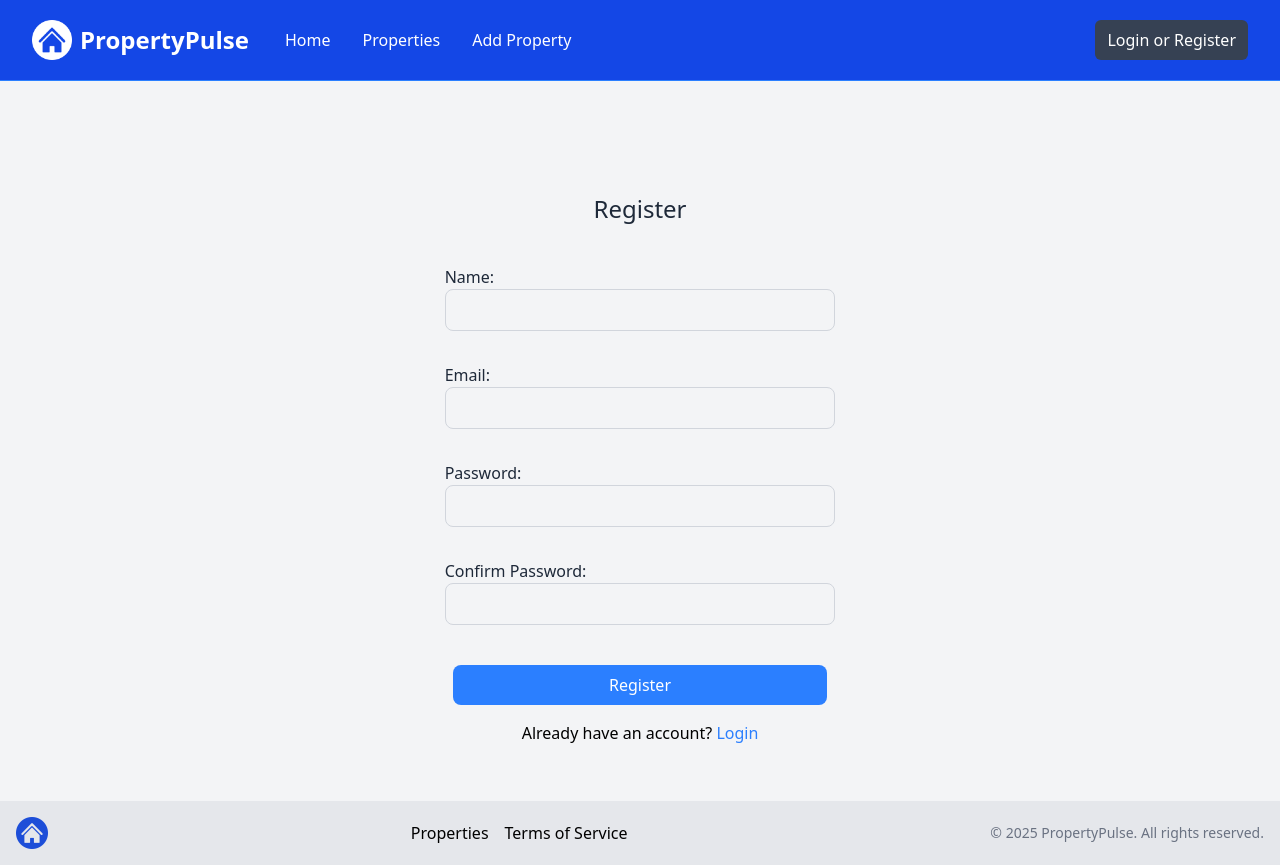
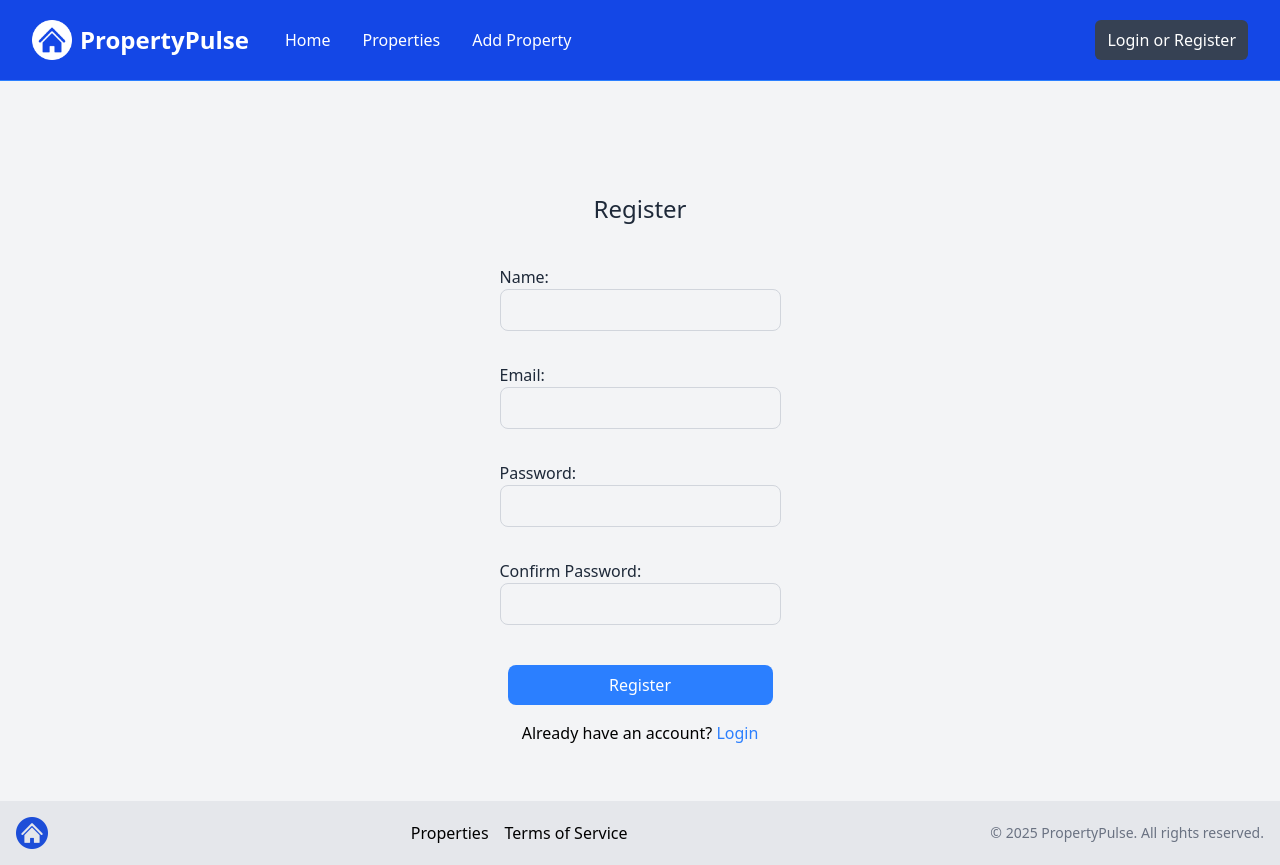
Before and after one commit to fanischam/property-pulse, a Next.js app: page /register in a window 1280 px wide. Built offline with nearby package versions, Linux system fonts and the light colour scheme.

Commit message:
Created user registration logic

```diff
--- a/app/actions/auth.ts
+++ b/app/actions/auth.ts
@@ -1,43 +1,79 @@
+'use server';
+
 import User from '@/models/User';
-import { SignUpFormSchema } from '../lib/definitions';
+import { FormState, SignUpFormSchema } from '../lib/definitions';
+import connectDb from '@/config/database';
+import { z } from 'zod';
 
-export const registerUser = async (formData: FormData) => {
-  const validatedFields = SignUpFormSchema.safeParse({
-    name: formData.get('name'),
-    email: formData.get('email'),
-    password: formData.get('password'),
-    confirmPassword: formData.get('confirmPassword'),
+export const registerUser = async (
+  _prevState: FormState,
+  formData: FormData
+): Promise<FormState> => {
+  await connectDb();
+
+  const name = String(formData.get('name') ?? '');
+  const email = String(formData.get('email') ?? '');
+  const password = String(formData.get('password') ?? '');
+  const confirmPassword = String(formData.get('confirmPassword') ?? '');
+
+  const parsed = SignUpFormSchema.safeParse({
+    name,
+    email,
+    password,
+    confirmPassword,
   });
 
-  if (!validatedFields.success) {
+  if (!parsed.success) {
+    console.log(`Parsed: ${JSON.stringify(parsed)}`);
+    const { fieldErrors, formErrors } = z.flattenError(parsed.error);
+
     return {
-      errors: validatedFields.error.flatten().fieldErrors,
+      status: 400,
+      message: formErrors[0] ?? 'Account creation failed.',
+      errors: fieldErrors,
+      fields: { name, email },
     };
   }
 
   try {
+    const {
+      name: username,
+      email: emailValue,
+      password: passwordValue,
+    } = parsed.data;
+
     const existingUser = await User.findOne({
-      email: validatedFields.data.email,
+      $or: [{ email: emailValue }, { username }],
     });
 
     if (existingUser) {
+      const errors: FormState['errors'] = {};
+      if (existingUser.email === emailValue)
+        errors.email = ['Email is already in use'];
+      if (existingUser.username === username)
+        errors.name = ['Username is already taken'];
+
       return {
-        errors: {
-          email: ['Email is already in use'],
-        },
+        status: 409,
+        message: 'User already exists.',
+        errors,
+        fields: { name: username, email: emailValue },
       };
     }
 
     await User.create({
-      username: validatedFields.data.name,
-      email: validatedFields.data.email,
-      password: validatedFields.data.password,
+      username,
+      email: emailValue,
+      password: passwordValue,
     });
-  } catch (err: unknown) {
-    console.error('Failed to create user: ', err);
 
+    return { status: 201, message: 'User created successfully!' };
+  } catch (err) {
+    console.error('Failed to create user:', err);
     return {
+      status: 500,
       message: 'Failed to create user. Please try again later.',
+      fields: { name, email },
     };
   }
 };
--- a/app/lib/definitions.ts
+++ b/app/lib/definitions.ts
@@ -3,11 +3,8 @@ import * as z from 'zod';
 export const SignUpFormSchema = z
   .object({
     name: z.string().min(4, 'Name should be at least 4 characters long'),
-    email: z.string().email('Invalid email address'),
+    email: z.email('Invalid email address'),
     password: z
-      .string()
-      .min(6, 'Password should be at least 6 characters long'),
-    confirmPassword: z
       .string()
       .min(8, 'Length should be at least 8 characters long')
       .regex(/[a-zA-Z]/, 'Contain at least one letter')
@@ -16,19 +13,26 @@ export const SignUpFormSchema = z
         /[^A-Za-z0-9]/,
         'Confirm Password must contain at least one special character'
       ),
+    confirmPassword: z.string().min(1, 'Please confirm your password'),
   })
   .refine((data) => data.password === data.confirmPassword, {
     message: "Passwords don't match",
     path: ['confirmPassword'],
   });
 
-export type FormState =
-  | {
-      errors?: {
-        name?: string[];
-        email?: string[];
-        password?: string[];
-      };
-      message?: string;
-    }
-  | undefined;
+export type FormErrors = {
+  name?: string[];
+  email?: string[];
+  password?: string[];
+  confirmPassword?: string[];
+};
+
+export type FormState = {
+  status: number;
+  message: string;
+  errors?: FormErrors;
+  fields?: {
+    name?: string;
+    email?: string;
+  };
+};
--- a/components/Register.tsx
+++ b/components/Register.tsx
@@ -1,51 +1,131 @@
 'use client';
 
+import { registerUser } from '@/app/actions/auth';
+import { FormState } from '@/app/lib/definitions';
+import { useActionState, useEffect } from 'react';
+import { FaExclamationTriangle } from 'react-icons/fa';
+import { toast, ToastContainer } from 'react-toastify';
+
 const Register = () => {
-  const handleSubmit = (e: React.FormEvent) => {
-    e.preventDefault();
-    // Handle registration logic here
-  };
+  const [state, action, pending] = useActionState<FormState, FormData>(
+    registerUser,
+    { status: 0, message: '' }
+  );
+
+  useEffect(() => {
+    if (!state) return;
+    if (state.status === 201 && state.message) {
+      toast.success(state.message);
+      return;
+    }
+    const msg = state.message;
+    if (msg && state.status && state.status !== 201) {
+      toast.error(msg);
+    }
+  }, [state]);
 
   return (
-    <form onSubmit={handleSubmit} className='flex flex-col'>
-      <label className='text-gray-800 p-2 rounded-lg mb-4'>
+    <form action={action} className='flex flex-col'>
+      <label className='text-gray-800 p-2 rounded-lg mb-4 block'>
         Name:
+        <div className='relative'>
           <input
+            className={`border p-2 rounded-lg w-full pr-10 ${
+              state?.errors?.name ? 'border-red-500' : 'border-gray-300'
+            }`}
+            defaultValue={state?.fields?.name ?? ''}
             type='text'
             name='name'
-          className='border border-gray-300 p-2 rounded-lg w-full'
           />
+          {state?.errors?.name && (
+            <FaExclamationTriangle
+              className='absolute right-3 top-1/2 -translate-y-1/2 text-red-500'
+              size={16}
+            />
+          )}
+        </div>
+        {state?.errors?.name && (
+          <p className='text-red-500 text-sm mt-1'>{state.errors.name[0]}</p>
+        )}
       </label>
       <label className='text-gray-800 p-2 rounded-lg mb-4'>
         Email:
+        <div className='relative'>
           <input
+            className={`border p-2 rounded-lg w-full pr-10 ${
+              state?.errors?.email ? 'border-red-500' : 'border-gray-300'
+            }`}
             type='email'
             name='email'
-          className='border border-gray-300 p-2 rounded-lg w-full'
+            defaultValue={state?.fields?.email ?? ''}
           />
+          {state?.errors?.email && (
+            <FaExclamationTriangle
+              className='absolute right-3 top-1/2 -translate-y-1/2 text-red-500'
+              size={16}
+            />
+          )}
+        </div>
+        {state?.errors?.email && (
+          <p className='text-red-500 text-sm mt-1'>{state.errors.email[0]}</p>
+        )}
       </label>
       <label className='text-gray-800 p-2 rounded-lg mb-4'>
         Password:
+        <div className='relative'>
           <input
+            className={`border p-2 rounded-lg w-full pr-10 ${
+              state?.errors?.password ? 'border-red-500' : 'border-gray-300'
+            }`}
             type='password'
             name='password'
-          className='border border-gray-300 p-2 rounded-lg w-full'
           />
+          {state?.errors?.password && (
+            <FaExclamationTriangle
+              className='absolute right-3 top-1/2 -translate-y-1/2 text-red-500'
+              size={16}
+            />
+          )}
+        </div>
+        {state?.errors?.password && (
+          <p className='text-red-500 text-sm mt-1'>
+            {state.errors.password[0]}
+          </p>
+        )}
       </label>
       <label className='text-gray-800 p-2 rounded-lg mb-4'>
         Confirm Password:
+        <div className='relative'>
           <input
+            className={`border p-2 rounded-lg w-full pr-10 ${
+              state?.errors?.confirmPassword
+                ? 'border-red-500'
+                : 'border-gray-300'
+            }`}
             type='password'
             name='confirmPassword'
-          className='border border-gray-300 p-2 rounded-lg w-full'
           />
+          {state?.errors?.confirmPassword && (
+            <FaExclamationTriangle
+              className='absolute right-3 top-1/2 -translate-y-1/2 text-red-500'
+              size={16}
+            />
+          )}
+        </div>
+        {state?.errors?.confirmPassword && (
+          <p className='text-red-500 text-sm mt-1'>
+            {state.errors.confirmPassword[0]}
+          </p>
+        )}
       </label>
       <button
+        className='bg-blue-500 m-4 text-white p-2 rounded-lg cursor-pointer disabled:opacity-50'
+        disabled={pending}
         type='submit'
-        className='bg-blue-500 m-4 text-white p-2 rounded-lg'
       >
         Register
       </button>
+      <ToastContainer position='top-right' />
     </form>
   );
 };
```
Lines whose indentation alone changed are shown as unchanged.
